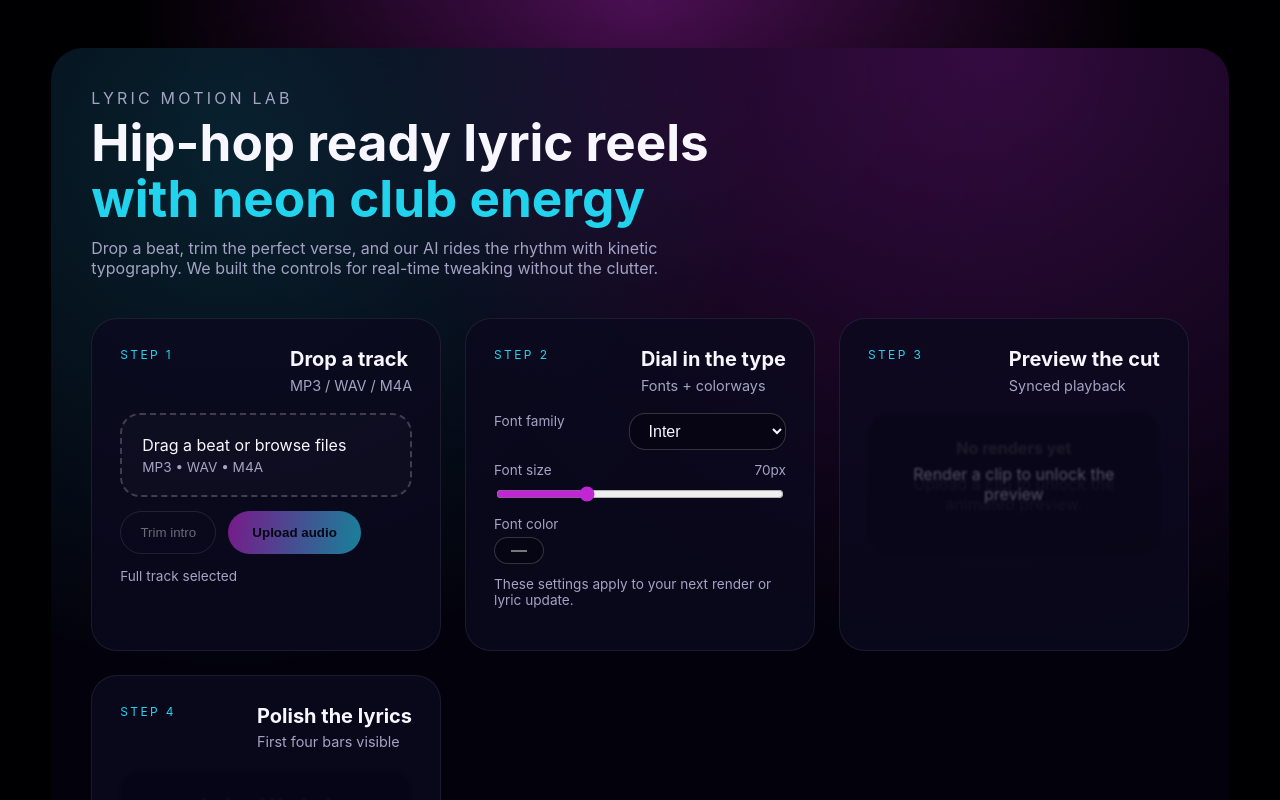
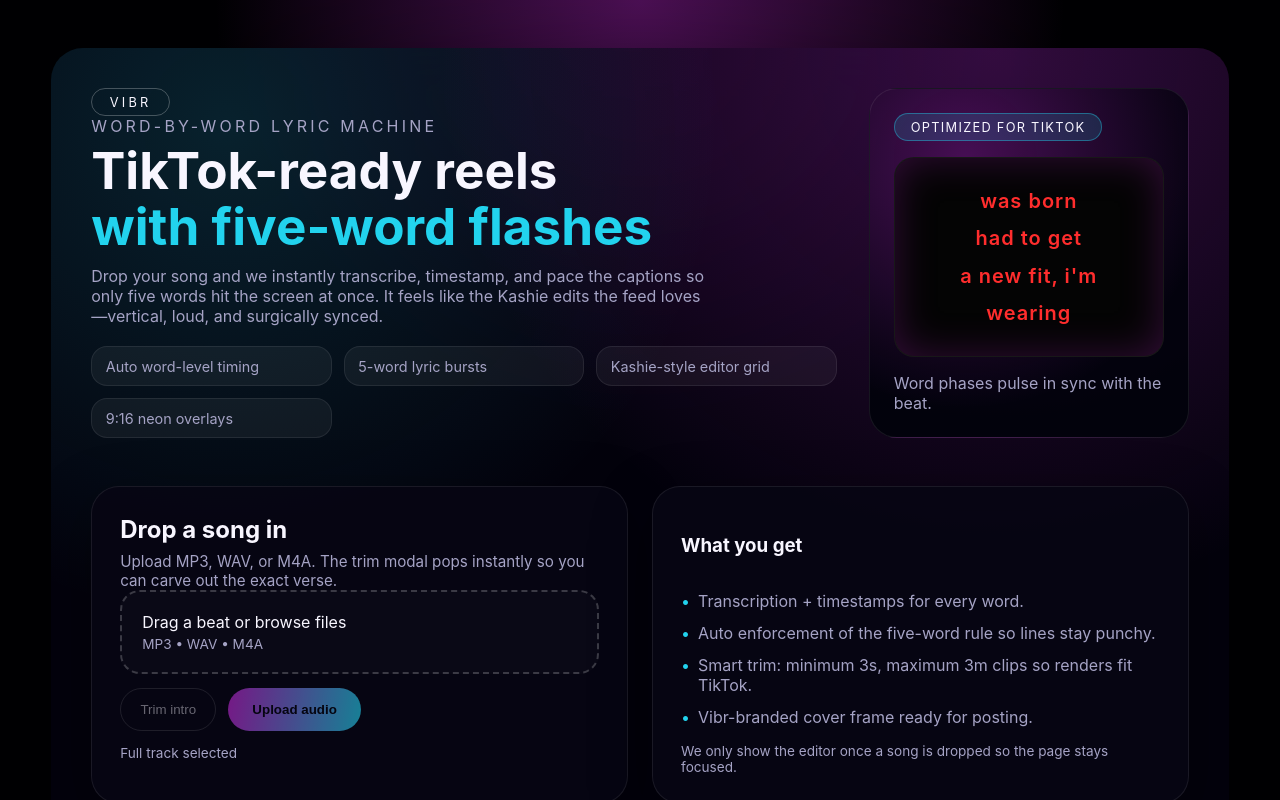
Before and after one commit to elijahbrookss/vibr, a React (Vite) app in the folder frontend/: page / in a window 1280 px wide. Shown: the top 800 px of the page. Built offline with nearby package versions, Linux system fonts and the light colour scheme.

Commit message:
Revamp hero layout and trim modal

```diff
--- a/frontend/src/App.css
+++ b/frontend/src/App.css
@@ -45,6 +45,99 @@
   margin: 0;
 }
 
+.hero-page {
+  display: flex;
+  gap: 2rem;
+  flex-wrap: wrap;
+  align-items: stretch;
+}
+
+.hero-content {
+  flex: 1 1 340px;
+}
+
+.logo-pill {
+  display: inline-flex;
+  align-items: center;
+  gap: 0.35rem;
+  padding: 0.35rem 1.1rem;
+  border-radius: 999px;
+  border: 1px solid rgba(255, 255, 255, 0.25);
+  text-transform: uppercase;
+  letter-spacing: 0.25em;
+  font-size: 0.8rem;
+}
+
+.hero-highlights {
+  margin: 1.25rem 0 0;
+  padding: 0;
+  list-style: none;
+  display: grid;
+  grid-template-columns: repeat(auto-fit, minmax(180px, 1fr));
+  gap: 0.75rem;
+}
+
+.hero-highlights li {
+  background: rgba(255, 255, 255, 0.05);
+  border: 1px solid rgba(255, 255, 255, 0.08);
+  border-radius: 16px;
+  padding: 0.65rem 0.85rem;
+  font-size: 0.9rem;
+  color: var(--muted);
+}
+
+.hero-visual {
+  flex: 0 1 320px;
+  background: radial-gradient(circle at 30% 20%, rgba(192, 38, 211, 0.35), transparent 70%), rgba(2, 3, 12, 0.9);
+  border-radius: 28px;
+  border: 1px solid rgba(255, 255, 255, 0.08);
+  padding: 1.5rem;
+  display: flex;
+  flex-direction: column;
+  gap: 1rem;
+  position: relative;
+  overflow: hidden;
+}
+
+.tiktok-pill {
+  align-self: flex-start;
+  padding: 0.35rem 1rem;
+  border-radius: 999px;
+  background: rgba(34, 211, 238, 0.15);
+  border: 1px solid rgba(34, 211, 238, 0.4);
+  font-size: 0.8rem;
+  letter-spacing: 0.1em;
+  text-transform: uppercase;
+}
+
+.lyric-preview-mock {
+  flex: 1;
+  background: #040404;
+  border-radius: 20px;
+  border: 1px solid rgba(255, 255, 255, 0.08);
+  padding: 1.5rem 1rem;
+  display: flex;
+  flex-direction: column;
+  justify-content: space-around;
+  text-transform: lowercase;
+  font-size: 1.25rem;
+  color: #ff2d2d;
+  font-weight: 600;
+  letter-spacing: 0.05em;
+  box-shadow: inset 0 0 40px rgba(192, 38, 211, 0.25);
+}
+
+.lyric-preview-mock span {
+  display: block;
+  text-align: center;
+}
+
+.preview-caption {
+  margin: 0;
+  color: var(--muted);
+  font-size: 0.85rem;
+}
+
 .eyebrow {
   text-transform: uppercase;
   letter-spacing: 0.2em;
@@ -57,6 +150,79 @@
   display: grid;
   grid-template-columns: repeat(auto-fit, minmax(280px, 1fr));
   gap: 1.5rem;
+}
+
+.upload-section {
+  margin-top: 3rem;
+  display: grid;
+  grid-template-columns: repeat(auto-fit, minmax(280px, 1fr));
+  gap: 1.5rem;
+}
+
+.page-card {
+  background: rgba(7, 6, 19, 0.9);
+  border-radius: 28px;
+  border: 1px solid rgba(255, 255, 255, 0.08);
+  padding: 1.75rem;
+  box-shadow: 0 20px 60px rgba(0, 0, 0, 0.35);
+}
+
+.section-heading h2,
+.section-heading h3 {
+  margin: 0;
+}
+
+.section-heading p {
+  margin: 0.5rem 0 0;
+  color: var(--muted);
+  font-size: 0.95rem;
+}
+
+.upload-side {
+  display: flex;
+  flex-direction: column;
+  gap: 1rem;
+}
+
+.marketing-list {
+  list-style: none;
+  margin: 0;
+  padding: 0;
+  display: flex;
+  flex-direction: column;
+  gap: 0.75rem;
+  color: var(--muted);
+}
+
+.marketing-list li {
+  display: flex;
+  gap: 0.5rem;
+}
+
+.marketing-list li::before {
+  content: "•";
+  color: var(--accent-2);
+}
+
+.marketing-note {
+  margin: 0;
+  color: var(--muted);
+  font-size: 0.85rem;
+}
+
+.feature-grid {
+  margin-top: 2.5rem;
+  display: grid;
+  grid-template-columns: repeat(auto-fit, minmax(280px, 1fr));
+  gap: 1.5rem;
+}
+
+.lyrics-stack {
+  margin-top: 2.5rem;
+}
+
+.full-width {
+  width: 100%;
 }
 
 .experience-card {
@@ -298,10 +464,11 @@
 .trim-track {
   position: relative;
   width: 100%;
-  height: 52px;
-  border-radius: 20px;
+  height: 60px;
+  border-radius: 24px;
   overflow: hidden;
-  background: rgba(255, 255, 255, 0.04);
+  background: radial-gradient(circle at 30% 50%, rgba(34, 211, 238, 0.18), transparent 60%),
+    linear-gradient(120deg, rgba(4, 4, 12, 0.9), rgba(10, 5, 25, 0.95));
   margin-top: 0.5rem;
 }
 
@@ -310,7 +477,17 @@
 }
 
 .trim-track.live {
-  border: 1px solid rgba(255, 255, 255, 0.1);
+  border: 1px solid rgba(34, 211, 238, 0.25);
+  box-shadow: inset 0 0 30px rgba(192, 38, 211, 0.25);
+}
+
+.trim-track.live::after {
+  content: "";
+  position: absolute;
+  inset: 0;
+  background: linear-gradient(120deg, transparent, rgba(34, 211, 238, 0.2), transparent);
+  animation: sweep 6s linear infinite;
+  pointer-events: none;
 }
 
 .trim-highlight {
@@ -465,6 +642,10 @@
   justify-content: center;
   gap: 2px;
 }
+.waveform {
+  mix-blend-mode: screen;
+}
+
 
 .waveform-bar {
   width: 3px;
@@ -530,17 +711,35 @@
   position: absolute;
   inset: 0;
   width: 100%;
-  height: 52px;
+  height: 60px;
   opacity: 0;
   cursor: pointer;
+  pointer-events: none;
+}
+
+.range-input.start {
+  z-index: 2;
+}
+
+.range-input.end {
+  z-index: 3;
+}
+
+.range-input::-webkit-slider-thumb {
+  pointer-events: auto;
+}
+
+.range-input::-moz-range-thumb {
+  pointer-events: auto;
 }
 
 .trim-handle {
   position: absolute;
   top: 0;
-  width: 6px;
+  width: 8px;
   height: 100%;
-  background: rgba(255, 255, 255, 0.8);
+  background: linear-gradient(180deg, rgba(34, 211, 238, 0.8), rgba(192, 38, 211, 0.9));
+  box-shadow: 0 0 15px rgba(34, 211, 238, 0.6);
 }
 
 .trim-handle span {
@@ -574,6 +773,19 @@
   color: var(--muted);
 }
 
+.trim-limits {
+  margin: 0.15rem 0 0;
+  font-size: 0.8rem;
+  color: rgba(255, 255, 255, 0.6);
+}
+
+.trim-validation {
+  margin: 0.75rem 0 0;
+  color: #f97316;
+  font-size: 0.85rem;
+  text-align: right;
+}
+
 .trim-buttons {
   display: flex;
   gap: 0.75rem;
@@ -584,8 +796,22 @@
     padding: 1.75rem;
   }
 
+  .hero-page {
+    flex-direction: column;
+  }
+
+  .page-card,
   .experience-card {
     padding: 1.25rem;
+  }
+
+  .upload-section,
+  .feature-grid {
+    grid-template-columns: 1fr;
+  }
+
+  .hero-visual {
+    width: 100%;
   }
 
   .upload-actions {
@@ -597,3 +823,12 @@
     padding: 1.5rem;
   }
 }
+
+@keyframes sweep {
+  0% {
+    transform: translateX(-100%);
+  }
+  100% {
+    transform: translateX(100%);
+  }
+}
--- a/frontend/src/App.jsx
+++ b/frontend/src/App.jsx
@@ -4,11 +4,11 @@
 import LyricsPanel from "./components/LyricsPanel";
 import TrimModal from "./components/TrimModal";
 import VideoPreview from "./components/VideoPreview";
-import ExperienceCard from "./components/ExperienceCard";
 import EmptyState from "./components/EmptyState";
 import "./App.css";
 
 const log = (...args) => console.debug("[LyricPortal]", ...args);
+const TRIM_LIMITS = { min: 3, max: 180 };
 
 function App() {
   const [status, setStatus] = useState("");
@@ -38,6 +38,7 @@
   const visibleBars = useMemo(() => editedBars.slice(0, 4), [editedBars]);
   const wordPhaseBars = useMemo(() => visibleBars.map((bar, idx) => [idx, bar]), [visibleBars]);
   const hasResult = Boolean(result);
+  const showEditorSurface = Boolean(file || hasResult);
 
   useEffect(() => {
     if (!result) {
@@ -107,10 +108,11 @@
         }
         return sum / blockSize;
       });
+      const clippedDuration = Math.min(decoded.duration, TRIM_LIMITS.max);
       setWaveformPoints(nextPoints);
       setAudioDuration(decoded.duration);
-      setModalRange({ start: 0, end: decoded.duration });
-      setTrimSelection({ start: 0, end: decoded.duration, active: false });
+      setModalRange({ start: 0, end: clippedDuration });
+      setTrimSelection({ start: 0, end: clippedDuration, active: false });
       await audioCtx.close();
     } catch (err) {
       log("waveform error", err);
@@ -248,20 +250,42 @@
 
   return (
     <main className="app-shell">
-      <header className="hero">
-        <p className="eyebrow">Lyric motion lab</p>
+      <header className="hero hero-page">
+        <div className="hero-content">
+          <div className="logo-pill">Vibr</div>
+          <p className="eyebrow">Word-by-word lyric machine</p>
           <h1>
-          Hip-hop ready lyric reels
-          <span> with neon club energy</span>
+            TikTok-ready reels
+            <span>with five-word flashes</span>
           </h1>
           <p>
-          Drop a beat, trim the perfect verse, and our AI rides the rhythm with kinetic typography. We built the
-          controls for real-time tweaking without the clutter.
+            Drop your song and we instantly transcribe, timestamp, and pace the captions so only five words hit the screen at once. It feels like the Kashie edits the feed loves—vertical, loud, and surgically synced.
           </p>
+          <ul className="hero-highlights">
+            <li>Auto word-level timing</li>
+            <li>5-word lyric bursts</li>
+            <li>Kashie-style editor grid</li>
+            <li>9:16 neon overlays</li>
+          </ul>
+        </div>
+        <div className="hero-visual">
+          <div className="tiktok-pill">Optimized for TikTok</div>
+          <div className="lyric-preview-mock">
+            <span>was born</span>
+            <span>Had to get</span>
+            <span>a new fit, I'm</span>
+            <span>wearing</span>
+          </div>
+          <p className="preview-caption">Word phases pulse in sync with the beat.</p>
+        </div>
       </header>
 
-      <div className="experience-grid">
-        <ExperienceCard eyebrow="Step 1" title="Drop a track" hint="MP3 / WAV / M4A">
+      <section className="upload-section">
+        <div className="page-card upload-card">
+          <div className="section-heading">
+            <h2>Drop a song in</h2>
+            <p>Upload MP3, WAV, or M4A. The trim modal pops instantly so you can carve out the exact verse.</p>
+          </div>
           <UploadPane
             file={file}
             loading={loading}
@@ -272,34 +296,49 @@
             onOpenTrimmer={openTrimModal}
             trimSelection={trimSelection}
           />
-        </ExperienceCard>
+        </div>
+        <div className="page-card upload-side">
+          <h3>What you get</h3>
+          <ul className="marketing-list">
+            <li>Transcription + timestamps for every word.</li>
+            <li>Auto enforcement of the five-word rule so lines stay punchy.</li>
+            <li>Smart trim: minimum 3s, maximum 3m clips so renders fit TikTok.</li>
+            <li>Vibr-branded cover frame ready for posting.</li>
+          </ul>
+          <p className="marketing-note">We only show the editor once a song is dropped so the page stays focused.</p>
+        </div>
+      </section>
 
-        <ExperienceCard eyebrow="Step 2" title="Dial in the type" hint="Fonts + colorways">
+      {showEditorSurface && (
+        <>
+          <section className="feature-grid">
+            <div className="page-card focus-card">
+              <div className="section-heading">
+                <h3>Dial in the type</h3>
+                <p>Keep the neon Inter look or switch fonts and colors before rendering.</p>
+              </div>
               <FontEditor fontSettings={fontSettings} onChange={(partial) => setFontSettings((prev) => ({ ...prev, ...partial }))} />
               <p className="helper-text">These settings apply to your next render or lyric update.</p>
-        </ExperienceCard>
-
-        <ExperienceCard
-          eyebrow="Step 3"
-          title="Preview the cut"
-          hint="Synced playback"
-          isLocked={!hasResult}
-          lockMessage="Render a clip to unlock the preview"
-        >
+            </div>
+            <div className="page-card focus-card">
+              <div className="section-heading">
+                <h3>Preview the cut</h3>
+                <p>9:16 playback keeps you honest before exporting.</p>
+              </div>
               {hasResult ? (
                 <VideoPreview videoUrl={result?.video_url ?? ""} videoRef={videoRef} videoTrim={videoTrim} videoDuration={videoDuration} />
               ) : (
                 <EmptyState title="No renders yet" body="Upload a clip to unlock the animated preview." />
               )}
-        </ExperienceCard>
+            </div>
+          </section>
 
-        <ExperienceCard
-          eyebrow="Step 4"
-          title="Polish the lyrics"
-          hint="First four bars visible"
-          isLocked={!hasResult}
-          lockMessage="We need a render before the lyric grid appears"
-        >
+          <section className="lyrics-stack">
+            <div className="page-card full-width">
+              <div className="section-heading">
+                <h3>Kashie-style lyric control</h3>
+                <p>The grid shows four bars at a time so you never see more than five words in a burst.</p>
+              </div>
               {hasResult ? (
                 <LyricsPanel
                   visibleBars={visibleBars}
@@ -322,9 +361,10 @@
                   onAction={file ? handleSubmit : undefined}
                 />
               )}
-        </ExperienceCard>
             </div>
-
+          </section>
+        </>
+      )}
       <TrimModal
         open={trimModalOpen}
         audioUrl={trimPreviewUrl}
@@ -334,10 +374,11 @@
         audioDuration={audioDuration}
         onClose={() => setTrimModalOpen(false)}
         waveformPoints={waveformPoints}
+        trimLimits={TRIM_LIMITS}
         onDurationDiscovered={(duration) => {
           setAudioDuration(duration);
           if (!modalRange.end) {
-            setModalRange({ start: 0, end: duration });
+            setModalRange({ start: 0, end: Math.min(duration, TRIM_LIMITS.max) });
           }
         }}
       />
```
Also changed, not shown: frontend/src/components/TrimModal.jsx (+82 -13 lines). Lines whose indentation alone changed are shown as unchanged.
